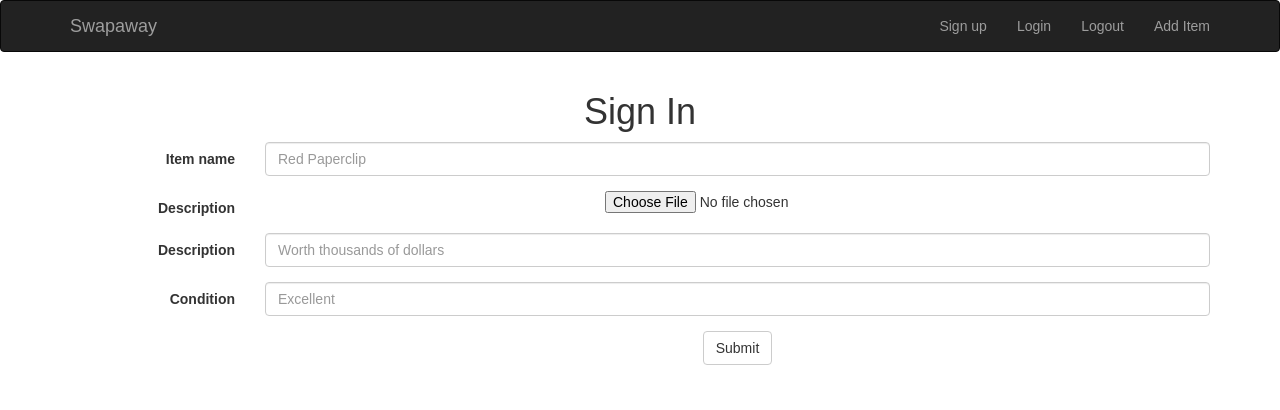
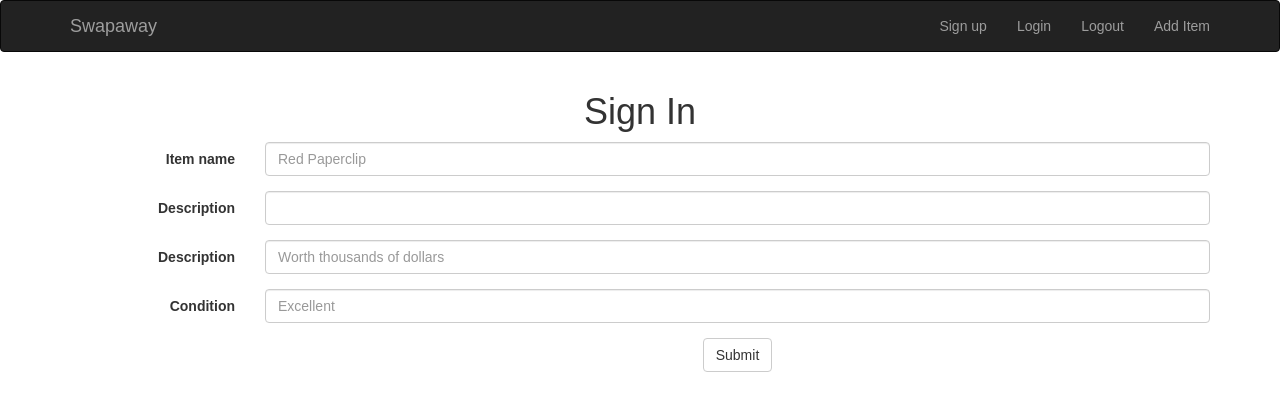
Before and after one commit to Mnargh/Swapaway, a React (Create React App) app in the folder client/: page /newitem in a window 1280 px wide. Shown: the top 410 px of the page. Built offline with nearby package versions, Linux system fonts and the light colour scheme.

Commit message:
Linked view items button to the items page

```diff
--- a/client/src/components/forms/NewItemForm.js
+++ b/client/src/components/forms/NewItemForm.js
@@ -21,7 +21,7 @@ class NewItemForm extends Component {
               Description
             </Col>
             <Col sm={10}>
-              <FormControl type="file" name="picture" />
+              <FormControl type="text" name="picture" />
             </Col>
           </FormGroup>
 
--- a/client/src/components/pages/homepage.js
+++ b/client/src/components/pages/homepage.js
@@ -7,7 +7,7 @@ class HomePage extends Component {
       <div className="HomePage">
         <center>
           <h1>Swapaway</h1>
-          <Button bsStyle="info" bsSize="large">View Items</Button>
+          <Button href="/items" bsStyle="info" bsSize="large">View Items</Button>
         </center>
       </div>
     );
```
